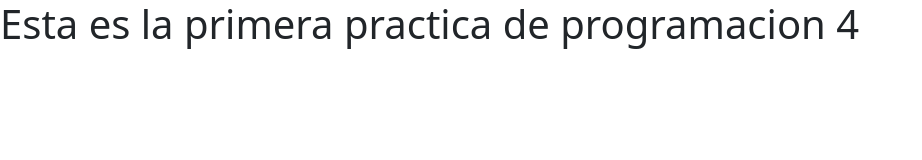
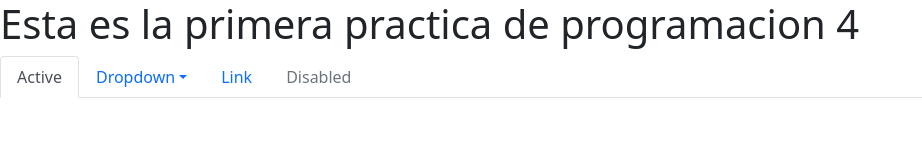
Before and after one commit to CesarAndreChavezHerrera/programacion_4, a plain HTML site: page p1/index.html in a window 1280 px wide. Shown: the whole page, without its empty margins (0-922 px from the left). Drawn offline with nearby package versions, Linux system fonts and the light colour scheme.

Commit message:
barra de navegacion al index

```diff
--- a/p1/index.html
+++ b/p1/index.html
@@ -18,10 +18,33 @@
         integrity="sha384-MrcW6ZMFYlzcLA8Nl+NtUVF0sA7MsXsP1UyJoMp4YLEuNSfAP+JcXn/tWtIaxVXM"
         crossorigin="anonymous">
     </script>
+
+
 </head>
 <body>
 
-<h1>Esta es la primera practica de programacion 4</h1>
+    <h1>Esta es la primera practica de programacion 4</h1>
 
+    <ul class="nav nav-tabs">
+        <li class="nav-item">
+          <a class="nav-link active" aria-current="page" href="#">Active</a>
+        </li>
+        <li class="nav-item dropdown">
+          <a class="nav-link dropdown-toggle" data-bs-toggle="dropdown" href="#" role="button" aria-expanded="false">Dropdown</a>
+          <ul class="dropdown-menu">
+            <li><a class="dropdown-item" href="#">Action</a></li>
+            <li><a class="dropdown-item" href="#">Another action</a></li>
+            <li><a class="dropdown-item" href="#">Something else here</a></li>
+            <li><hr class="dropdown-divider"></li>
+            <li><a class="dropdown-item" href="#">Separated link</a></li>
+          </ul>
+        </li>
+        <li class="nav-item">
+          <a class="nav-link" href="#">Link</a>
+        </li>
+        <li class="nav-item">
+          <a class="nav-link disabled" href="#" tabindex="-1" aria-disabled="true">Disabled</a>
+        </li>
+      </ul>
 </body>
 </html>
```
